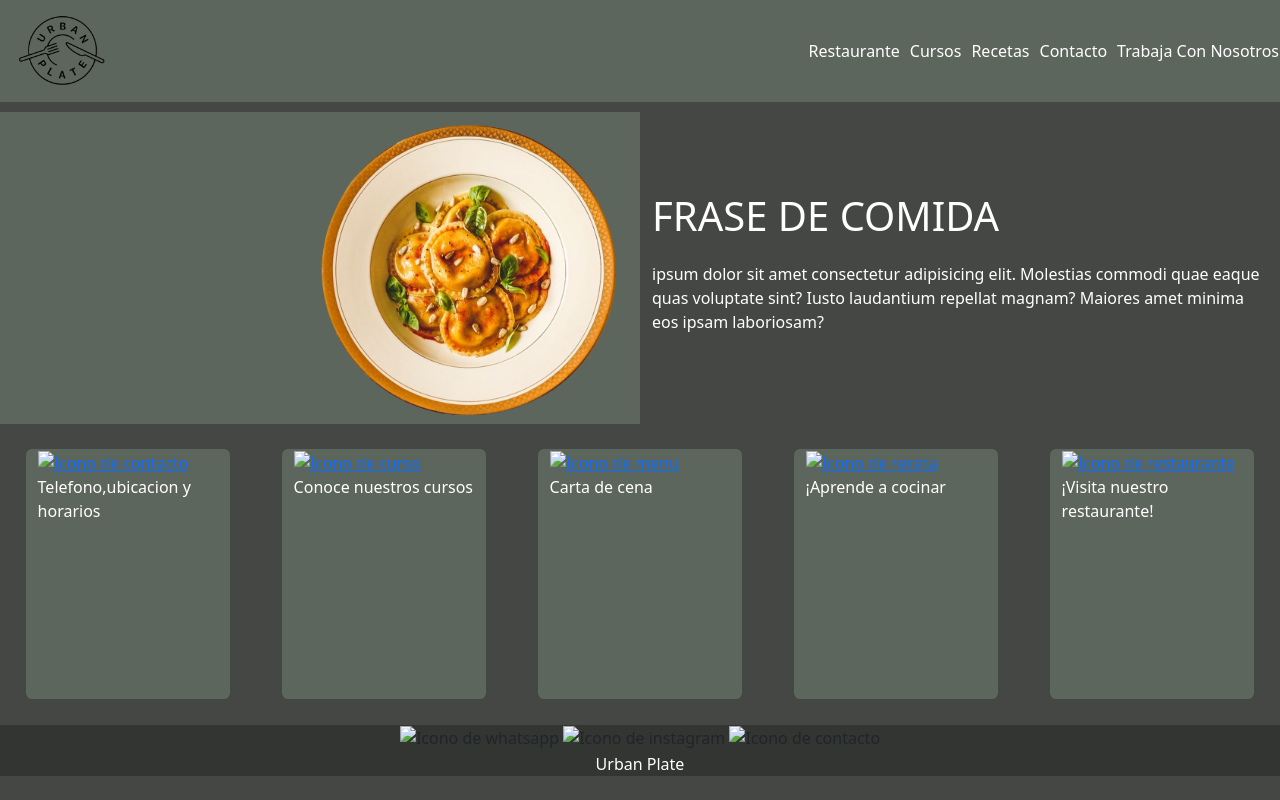
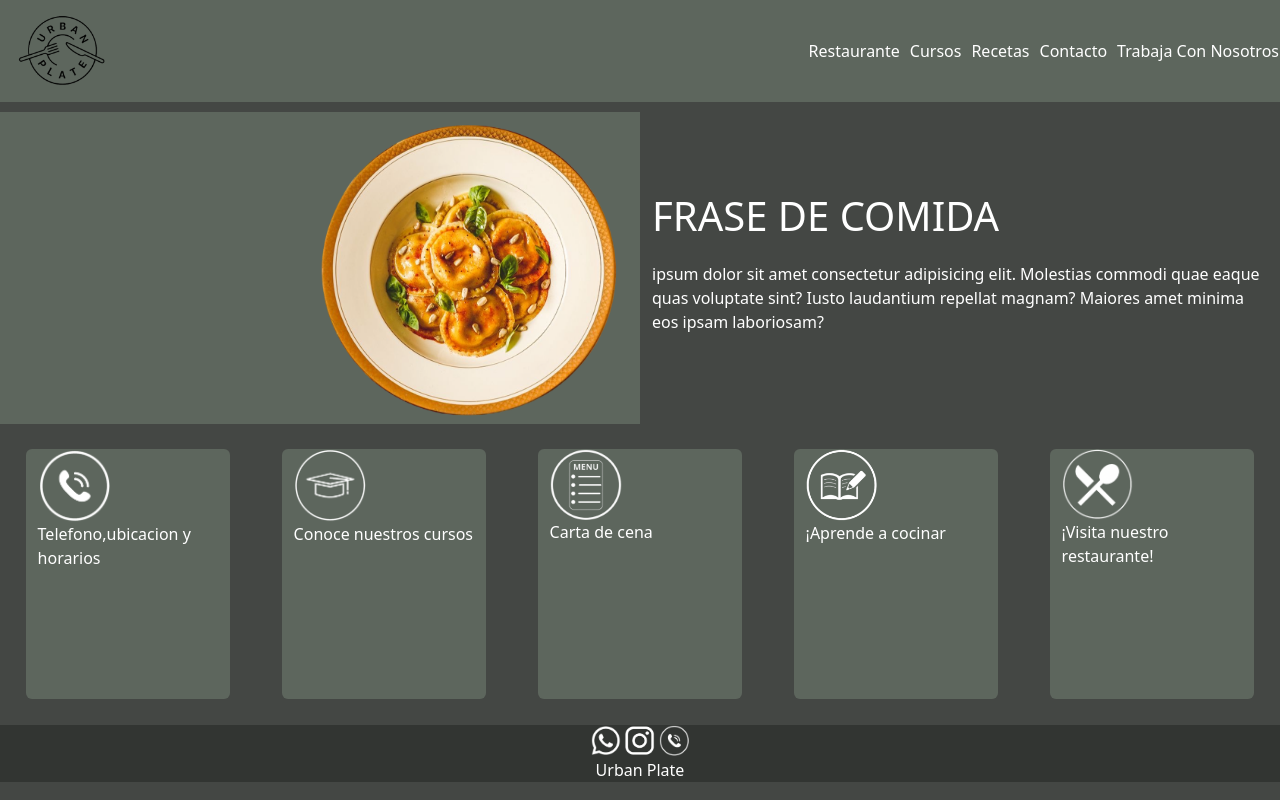
Before and after one commit to Sofia-Suarez/Desarrolo-web, a plain HTML site: page index.html in a window 1280 px wide. Drawn offline with nearby package versions, Linux system fonts and the light colour scheme.

Commit message:
Proyecto terminado para 2 entrega con link sanos

```diff
--- a/index.html
+++ b/index.html
@@ -7,7 +7,7 @@
     <link href="https://cdn.jsdelivr.net/npm/bootstrap@5.3.0/dist/css/bootstrap.min.css" rel="stylesheet"
           integrity="sha384-9ndCyUaIbzAi2FUVXJi0CjmCapSmO7SnpJef0486qhLnuZ2cdeRhO02iuK6FUUVM"
          crossorigin="anonymous">
-    <link rel="stylesheet" href="estilo.css">
+    <link rel="stylesheet" href="./estilo.css">
     <link rel="shortcut icon" href="./assets/images/favicon.ico" type="image/x-icon">
     <title>Urban Plate</title>
 </head>
@@ -60,7 +60,7 @@
                   <div id="contenedor1" class="col rounded  contenedor1">
                     <a href="#">
                     <img id="contenedorespestañas1" class="img-fluid contenedorespestañas"
-                    src="../2 PRE-ENTREGA/assets/images/iconocontacto.png"
+                    src="./assets/images/iconocontacto.png"
                     alt="Icono de contacto">
                     </a>
                     <p class="textorectangulos">Telefono,ubicacion y horarios</p>
@@ -68,7 +68,7 @@
                   <div id="contenedor2" class="col rounded  contenedor1">
                     <a href="#">
                     <img id="contenedorespestañas2" class="img-fluid contenedorespestañas"
-                    src="../2 PRE-ENTREGA/assets/images/iconocurso.png"
+                    src="./assets/images/iconocurso.png"
                     alt="Icono de curso">
                     </a>
                     <p class="textorectangulos">Conoce nuestros cursos</p>
@@ -76,7 +76,7 @@
                   <div id="contenedor3" class="col rounded  contenedor1">
                     <a href="#">
                     <img id="contenedorespestañas3" class="img-fluid contenedorespestañas"
-                    src="../2 PRE-ENTREGA/assets/images/iconomenu.png"
+                    src="./assets/images/iconomenu.png"
                     alt="Icono de menu">
                    </a>
                    <p class="textorectangulos">Carta de cena</p>
@@ -84,7 +84,7 @@
                   <div id="contenedor4" class="col rounded  contenedor1">
                     <a href="#">
                     <img id="contenedorespestañas4" class="img-fluid contenedorespestañas"
-                    src="../2 PRE-ENTREGA/assets/images/iconoreceta.png"
+                    src="./assets/images/iconoreceta.png"
                     alt="Icono de receta">
                     </a>
                     <p class="textorectangulos">¡Aprende a cocinar</p>
@@ -92,7 +92,7 @@
                   <div id="contenedor5" class="col rounded  contenedor1">
                     <a href="#">
                     <img id="contenedorespestañas5" class="img-fluid contenedorespestañas"
-                    src="../2 PRE-ENTREGA/assets/images/icono restaurante.png"
+                    src="./assets/images/icono restaurante.png"
                     alt="Icono de restaurante">
                     </a>
                     <p class="textorectangulos">¡Visita nuestro restaurante!</p>
@@ -103,13 +103,13 @@
  <footer class="footer">
       <div class= "text-center">
           <img  class="col iconosfooter"
-          src="../2 PRE-ENTREGA/assets/images/icono whatsapp.png"
+          src="./assets/images/icono whatsapp.png"
           alt="Icono de whatsapp">
           <img class="col iconosfooter"
-          src="../2 PRE-ENTREGA/assets/images/icono instagram.png"
+          src="./assets/images/icono instagram.png"
           alt="Icono de instagram">
           <img class="col iconosfooter"
-          src="../2 PRE-ENTREGA/assets/images/iconocontacto.png"
+          src="./assets/images/iconocontacto.png"
           alt="Icono de contacto">
       </div>
       <div class="text-center">
```
Also changed, not shown: pages/trabajaconnosotros.html (+1 -1 lines).
